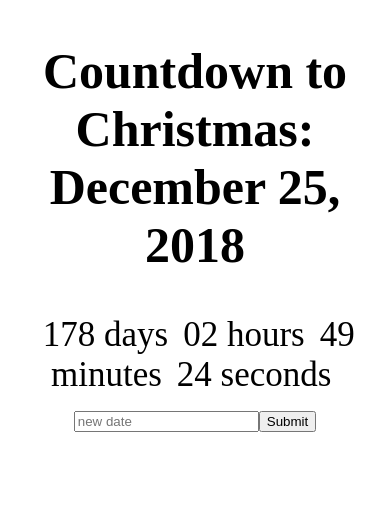
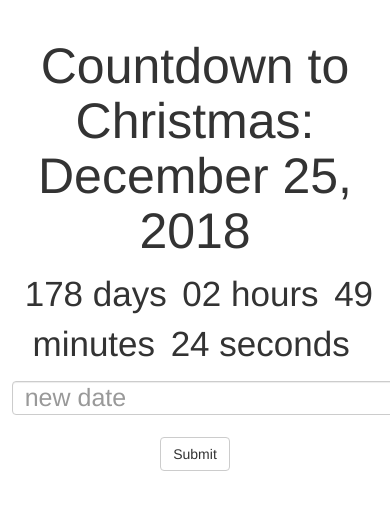
Before and after one commit to courtg47/countdown-app, a React (Create React App) app: page / in a window 390 px wide. Shown: the top 510 px of the page. Built offline with nearby package versions, Linux system fonts and the light colour scheme; the HTML template or start-up script is replaced by a standard one.

Commit message:
style: Add React Bootstrap for responsiveness and styling

```diff
--- a/package.json
+++ b/package.json
@@ -4,6 +4,7 @@
   "private": true,
   "dependencies": {
     "react": "^16.4.1",
+    "react-bootstrap": "^0.32.1",
     "react-dom": "^16.4.1",
     "react-scripts": "1.1.4"
   },
--- a/public/index.html
+++ b/public/index.html
@@ -19,6 +19,7 @@
       work correctly both with client-side routing and a non-root public URL.
       Learn how to configure a non-root public URL by running `npm run build`.
     -->
+    <link rel="stylesheet" href="https://maxcdn.bootstrapcdn.com/bootstrap/3.3.7/css/bootstrap.min.css" integrity="sha384-BVYiiSIFeK1dGmJRAkycuHAHRg32OmUcww7on3RYdg4Va+PmSTsz/K68vbdEjh4u" crossorigin="anonymous">
     <title>React App</title>
   </head>
   <body>
--- a/src/App.css
+++ b/src/App.css
@@ -15,3 +15,8 @@
   display: inline;
   margin: 2%;
 }
+
+.deadline-input {
+  font-size: 25px;
+  margin: 3%;
+}
--- a/src/App.jsx
+++ b/src/App.jsx
@@ -1,6 +1,7 @@
 import React, { Component } from 'react';
-import Clock from './Clock'
+import Clock from './Clock';
 import './App.css';
+import { Form, FormControl, Button } from 'react-bootstrap';
 
 class App extends Component {
   constructor(props) {
@@ -21,10 +22,10 @@
       <section className="App">
         <h1 className="App-title">Countdown to Christmas: {this.state.deadLine}</h1>
         <Clock deadLine={this.state.deadLine}/>
-        <section>
-          <input onChange={event => this.setState({newDeadline: event.target.value})} placeholder="new date" />
-          <button onClick={() => this.changeDeadline()}>Submit</button>
-        </section>
+        <Form inline>
+          <FormControl className="deadline-input" onChange={event => this.setState({newDeadline: event.target.value})} placeholder="new date" />
+          <Button onClick={() => this.changeDeadline()}>Submit</Button>
+        </Form>
       </section>
     )
   }
```
Also changed, not shown: 1 other file (tests, documents, lock files or other folders).
